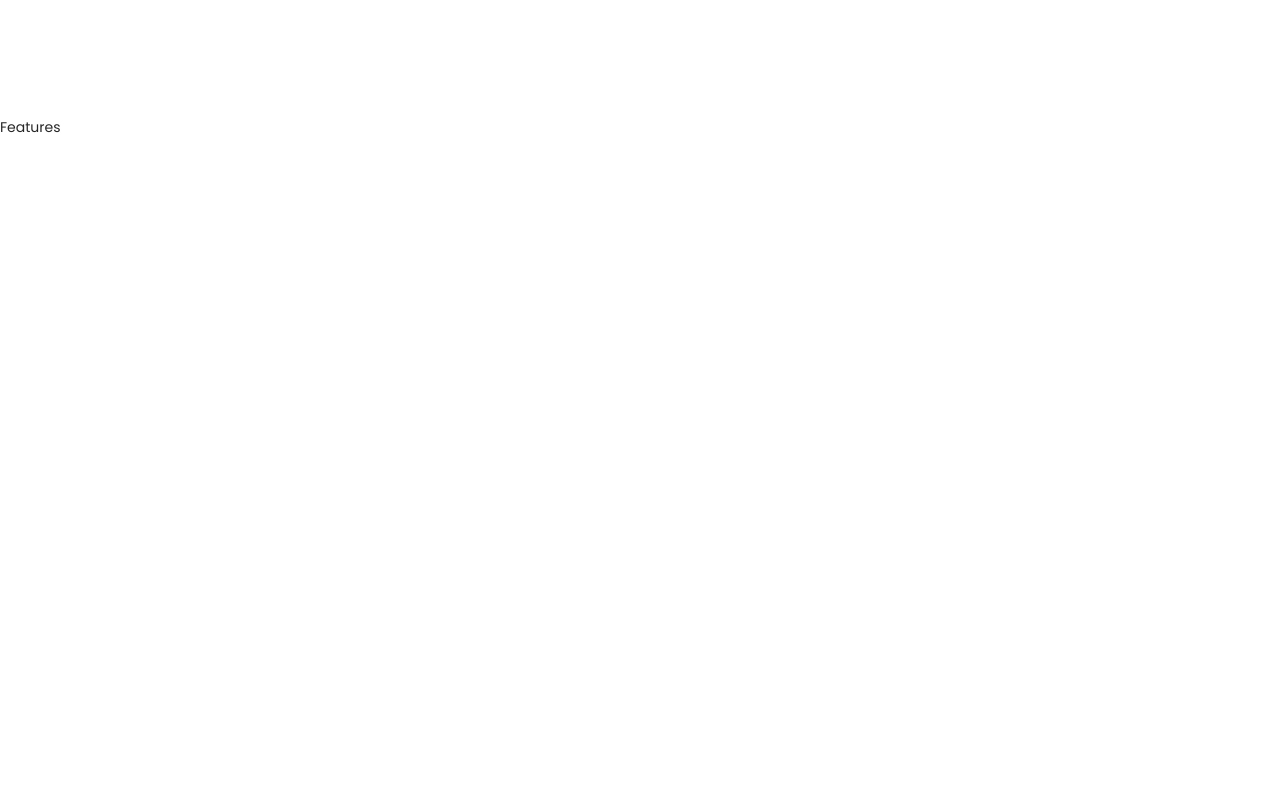
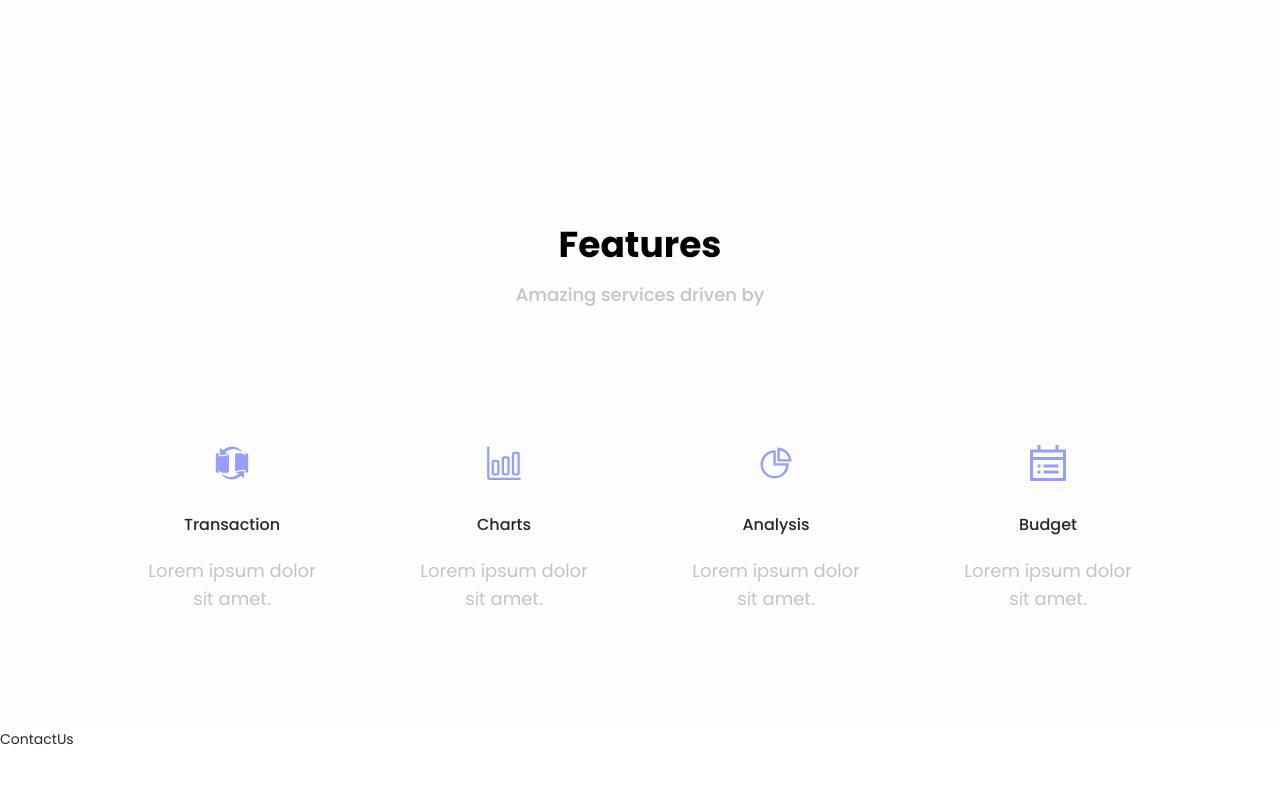
Before and after one commit to KodingNYoung/Track, a React (Create React App) app: page / in a window 1280 px wide. Shown: the part 1087-1880 px from the top of the page. Built offline with nearby package versions, Linux system fonts and the light colour scheme.

Commit message:
[development]: designed the features section of the homepage

```diff
--- a/src/assets/css/home.css
+++ b/src/assets/css/home.css
@@ -3,7 +3,7 @@
 }
 
 .hero-section .hero-content {
-  @apply p-5 md:translate-y-36;
+  @apply p-5 md:translate-y-36 relative z-10;
 }
 
 .hero-section .hero-content__text {
@@ -26,6 +26,7 @@
 
 .partners-section {
   @apply p-10 md:pt-36;
+  background-color: #fdfdfd;
 }
 
 .partners-section .partners-content {
@@ -44,3 +45,55 @@
 .partners-section .partners-content .partners-content__logo-grid .partner-logo {
   @apply m-10 my-14;
 }
+
+.reusable-section-class {
+  @apply p-10 py-14;
+}
+
+.reusable-section-class .section-content {
+  @apply p-5 text-center;
+}
+
+.reusable-section-class .section-content header {
+  @apply mt-8 mb-24;
+}
+
+.reusable-section-class .section-content header h2 {
+  @apply text-4xl font-bold mb-4;
+  color: #000;
+}
+
+.reusable-section-class .section-content header span {
+  @apply text-lg font-medium;
+  color: #c4c4c4;
+}
+
+.features-section {
+  background-color: #fdfdfd;
+}
+
+.features-section .features-grid {
+  @apply flex flex-wrap justify-center items-center;
+}
+
+.features-section .features-grid .feature-item {
+  @apply grid justify-items-center w-48 m-10;
+}
+
+.features-section .features-grid .feature-item svg {
+  @apply text-4xl;
+  color: #959fff;
+}
+
+.features-section .features-grid .feature-item svg path {
+  stroke: #959fff;
+}
+
+.features-section .features-grid .feature-item .name {
+  @apply font-medium text-base capitalize my-5 mt-8;
+}
+
+.features-section .features-grid .feature-item .description {
+  @apply text-lg;
+  color: #c4c4c4;
+}
--- a/src/assets/scss/_base.scss
+++ b/src/assets/scss/_base.scss
@@ -3,6 +3,7 @@ $primary-color: #0247fe;
 $light-primary-bg: #0046ff1a;
 $success-green: #00b528;
 $error-red: #b60000;
+$accent: #959fff;
 
 // neutral
 $white: #fff;
--- a/src/assets/scss/home.scss
+++ b/src/assets/scss/home.scss
@@ -3,7 +3,7 @@
 .hero-section {
   @apply px-10 pt-28 md:pt-0;
   .hero-content {
-    @apply p-5 md:translate-y-36;
+    @apply p-5 md:translate-y-36 relative z-10;
     &__text {
       @apply flex flex-col justify-center items-center mb-10 mt-5 text-center;
       h1 {
@@ -23,6 +23,7 @@
 
 .partners-section {
   @apply p-10 md:pt-36;
+  background-color: $text-white;
   .partners-content {
     @apply p-5 text-center;
     h4 {
@@ -37,3 +38,45 @@
     }
   }
 }
+
+.reusable-section-class {
+  @apply p-10 py-14;
+  .section-content {
+    @apply p-5 text-center;
+    header {
+      @apply mt-8 mb-24;
+      h2 {
+        @apply text-4xl font-bold mb-4;
+        color: $black;
+      }
+      span {
+        @apply text-lg font-medium;
+        color: $border-gray;
+      }
+    }
+  }
+}
+
+.features-section {
+  background-color: $text-white;
+  .features-grid {
+    @apply flex flex-wrap justify-center items-center;
+    .feature-item {
+      @apply grid justify-items-center w-48 m-10;
+      svg {
+        @apply text-4xl;
+        color: $accent;
+        path {
+          stroke: $accent;
+        }
+      }
+      .name {
+        @apply font-medium text-base capitalize my-5 mt-8;
+      }
+      .description {
+        @apply text-lg;
+        color: $border-gray;
+      }
+    }
+  }
+}
--- a/src/imports/icons.js
+++ b/src/imports/icons.js
@@ -1,4 +1,8 @@
-export { AiOutlineUser, AiOutlinePlus } from "react-icons/ai";
+export {
+  AiOutlineUser,
+  AiOutlinePlus,
+  AiOutlinePieChart
+} from "react-icons/ai";
 export { BiCategory } from "react-icons/bi";
 export {
   BsBarChart,
@@ -6,7 +10,10 @@ export {
   BsArrowDownRightSquare
 } from "react-icons/bs";
 export { CgArrowsExchange } from "react-icons/cg";
+export { GiCardExchange } from "react-icons/gi";
+export { GrPlan } from "react-icons/gr";
 export { HiOutlineChevronDoubleRight, HiOutlineMail } from "react-icons/hi";
+export { IoBarChartOutline } from "react-icons/io5";
 export { MdOutlineDashboard } from "react-icons/md";
 export { RiLockPasswordLine, RiExchangeFundsFill } from "react-icons/ri";
 export {
--- a/src/views/Home/Features.js
+++ b/src/views/Home/Features.js
@@ -1,9 +1,63 @@
 import React from "react";
+
+// framer motion
+import { motion } from "framer-motion";
+
+import {
+  GrPlan,
+  GiCardExchange,
+  AiOutlinePieChart,
+  IoBarChartOutline
+} from "../../imports/icons";
 
 const Features = () => {
   return (
-    <div className="h-screen" id="features">
-      Features
+    <motion.section
+      id="features"
+      initial={{ y: "100vh" }}
+      animate={{ y: 0 }}
+      transition={{ type: "spring", duration: 1, bounce: 0.5 }}
+      className="features-section reusable-section-class"
+    >
+      <div className="features-content section-content">
+        <header>
+          <h2>Features</h2>
+          <span>Amazing services driven by</span>
+        </header>
+        <div className="features-grid">
+          <FeatureItem
+            icon={<GiCardExchange />}
+            name="transaction"
+            description="Lorem ipsum dolor sit amet."
+          />
+          <FeatureItem
+            icon={<IoBarChartOutline />}
+            name="charts"
+            description="Lorem ipsum dolor sit amet."
+          />
+          <FeatureItem
+            icon={<AiOutlinePieChart />}
+            name="analysis"
+            description="Lorem ipsum dolor sit amet."
+          />
+          <FeatureItem
+            icon={<GrPlan />}
+            name="budget"
+            description="Lorem ipsum dolor sit amet."
+          />
+        </div>
+      </div>
+    </motion.section>
+  );
+};
+
+const FeatureItem = props => {
+  const { icon, name, description } = props;
+  return (
+    <div className="feature-item">
+      {icon}
+      <span className="name">{name}</span>
+      <span className="description">{description}</span>
     </div>
   );
 };
--- a/src/views/Home/Footer.js
+++ /dev/null
@@ -1,11 +0,0 @@
-import React from "react";
-
-const Footer = () => {
-  return (
-    <div className="h-screen" id="footer">
-      Footer
-    </div>
-  );
-};
-
-export default Footer;
--- a/src/views/Home/Hero.js
+++ b/src/views/Home/Hero.js
@@ -31,6 +31,7 @@ const Hero = () => {
         <motion.div
           initial={{ y: "-100vw" }}
           animate={{ y: 0 }}
+          transition={{ type: "spring", duration: 1, bounce: 0.5 }}
           className="hero-content__image"
         >
           <HeroSVG />
--- a/src/views/Home/Partners.js
+++ b/src/views/Home/Partners.js
@@ -8,10 +8,11 @@ import { partnersLogo } from "../../imports/images";
 
 const Partners = () => {
   return (
-    <motion.div
+    <motion.section
       className="partners-section"
       initial={{ y: "100vh" }}
       animate={{ y: 0 }}
+      transition={{ type: "spring", duration: 1, bounce: 0.5 }}
     >
       <div className="partners-content">
         <h4>Trusted by</h4>
@@ -23,7 +24,7 @@ const Partners = () => {
           ))}
         </div>
       </div>
-    </motion.div>
+    </motion.section>
   );
 };
 
```
